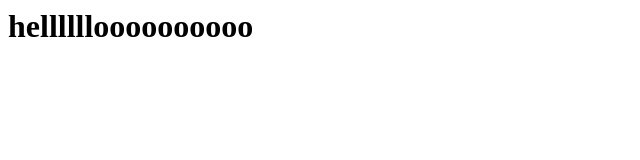
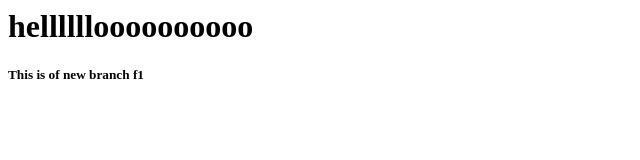
Before and after one commit to tommyDon-16/prcdemo, a plain HTML site: page index.html in a window 1280 px wide. Shown: the whole page, without its empty margins (0-640 px from the left). Drawn offline with Linux system fonts and the light colour scheme.

Commit message:
add new f1

```diff
--- a/index.html
+++ b/index.html
@@ -1 +1,2 @@
 <h1>helllllloooooooooo</h1>
+<h5>This is of new branch f1</h5>
```
